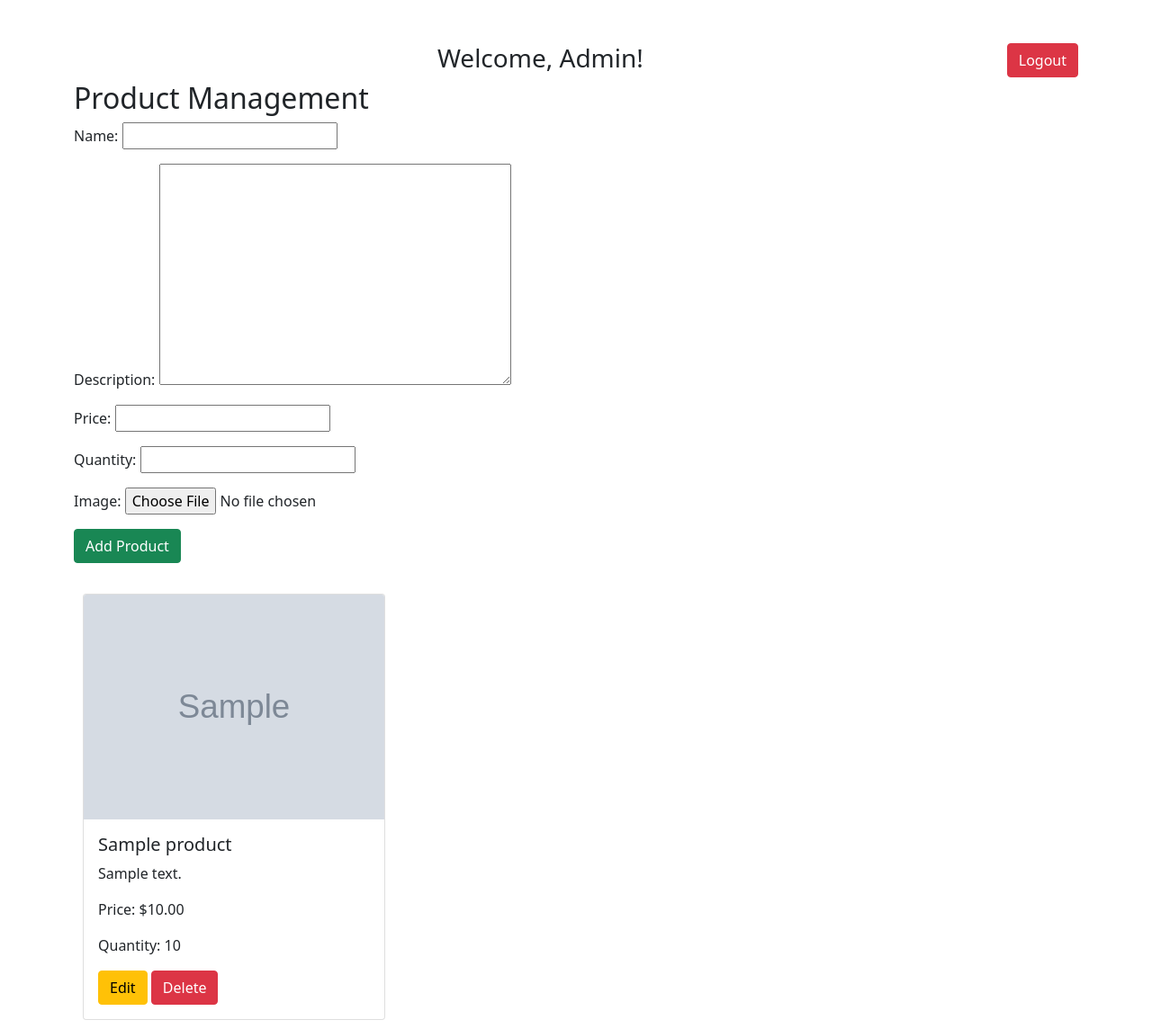
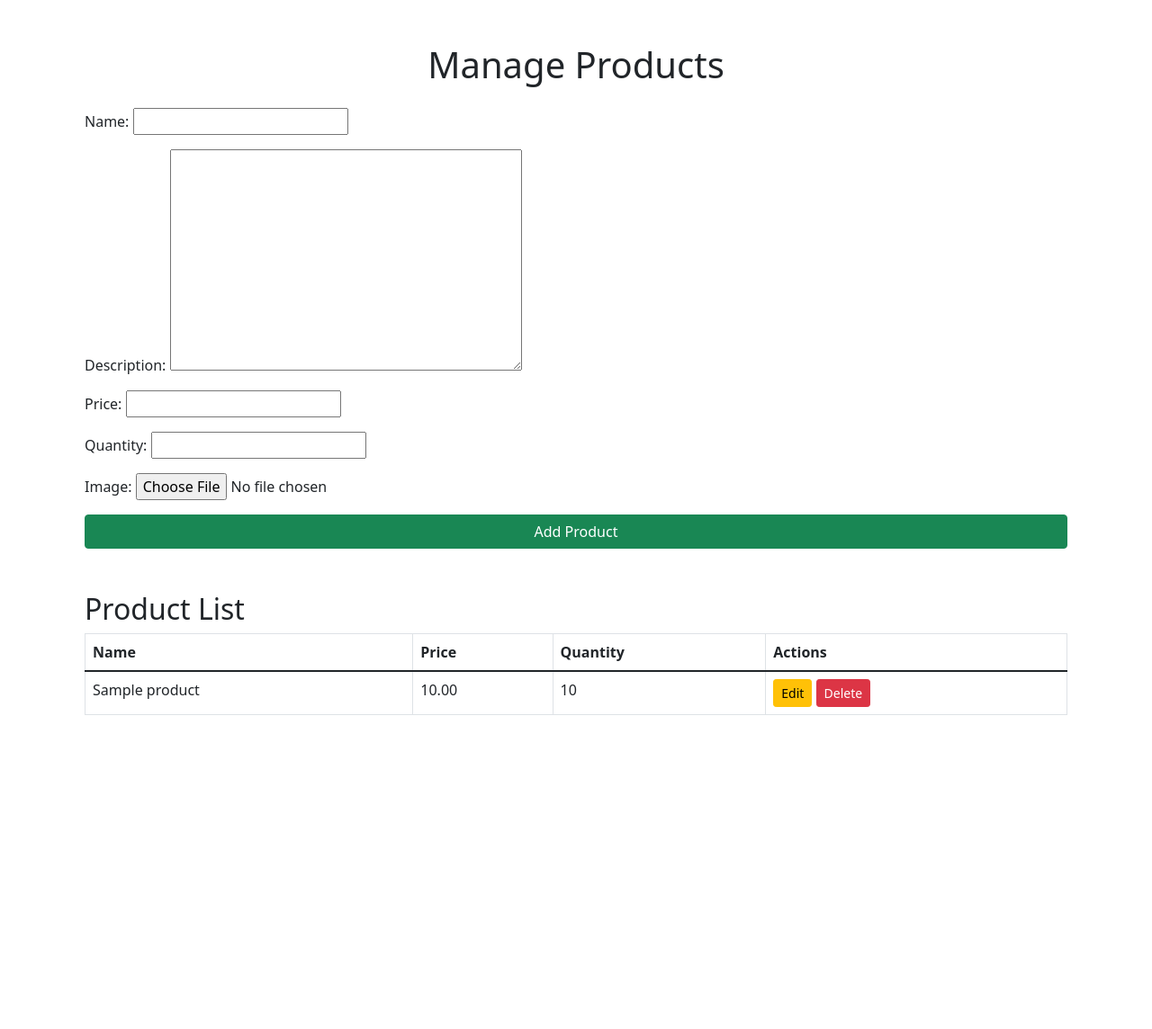
Before and after one commit to jariusismyname/pos_app, a Django app: page /crud/ in a window 1280 px wide. Shown: the part 30-1174 px from the top of the page at 90% size. After the commit the page ends 825 px from the top, so only its background shows below. Run offline with Django 5.2, Linux system fonts and the light colour scheme; tables that the repository leaves empty hold one stand-in row (values such as "Sample post"); grey boxes marked "Sample" are stand-in pictures.

Commit message:
may crud functions na

```diff
--- a/pos_app/templates/crud.html
+++ b/pos_app/templates/crud.html
@@ -1,31 +1,44 @@
 {% extends 'base.html' %}
 
 {% block content %}
-<a href="{% url 'logout' %}" class="btn btn-danger float-end">Logout</a>
+<div class="container mt-5">
+    <h1 class="text-center mb-4">Manage Products</h1>
 
-<center> <span>  <h3>Welcome, Admin!</h3></span></center>
-<h2>Product Management</h2>
-<form method="post" enctype="multipart/form-data">
-    {% csrf_token %}
-    {{ form.as_p }}
-    <button type="submit" class="btn btn-success">Add Product</button>
-</form>
+    <form method="POST" enctype="multipart/form-data">
+        {% csrf_token %}
+        {{ form.as_p }}
+        <button type="submit" class="btn btn-success w-100">Add Product</button>
+    </form>
 
-<div class="row mt-4">
-    {% for product in products %}
-    <div class="col-md-4">
-        <div class="card">
-            <img src="{{ product.image.url }}" class="card-img-top" alt="{{ product.name }}">
-            <div class="card-body">
-                <h5 class="card-title">{{ product.name }}</h5>
-                <p class="card-text">{{ product.description }}</p>
-                <p>Price: ${{ product.price }}</p>
-                <p>Quantity: {{ product.quantity }}</p>
-                <a href="#" class="btn btn-warning">Edit</a>
-                <a href="#" class="btn btn-danger">Delete</a>
-            </div>
-        </div>
-    </div>
-    {% endfor %}
+    <h2 class="mt-5">Product List</h2>
+    <table class="table table-bordered">
+        <thead>
+            <tr>
+                <th>Name</th>
+                <th>Price</th>
+                <th>Quantity</th>
+                <th>Actions</th>
+            </tr>
+        </thead>
+        <tbody>
+            {% for product in products %}
+            <tr>
+                <td>{{ product.name }}</td>
+                <td>{{ product.price }}</td>
+                <td>{{ product.quantity }}</td>
+                <td>
+                    <!-- Edit Button -->
+                    <a href="{% url 'edit-product' product.id %}" class="btn btn-warning btn-sm">Edit</a>
+
+                    <!-- Delete Button -->
+                    <form method="POST" action="{% url 'delete-product' product.id %}" style="display:inline;">
+                        {% csrf_token %}
+                        <button type="submit" class="btn btn-danger btn-sm">Delete</button>
+                    </form>
+                </td>
+            </tr>
+            {% endfor %}
+        </tbody>
+    </table>
 </div>
 {% endblock %}
--- a/pos_app/urls.py
+++ b/pos_app/urls.py
@@ -2,6 +2,8 @@ from django.urls import path
 from . import views
 
 urlpatterns = [
+    path('edit-product/<int:product_id>/', views.edit_product, name='edit-product'),  # Edit product page
+    path('delete-product/<int:product_id>/', views.delete_product, name='delete-product'),  # Delete product action
     path('admin-login/', views.custom_admin_login, name='admin-login'),  # Custom admin login page
     path('login/', views.login_view, name='login'),  # Regular login page for customers
     path('signup/', views.signup_view, name='signup'),  # Signup page
--- a/pos_app/views.py
+++ b/pos_app/views.py
@@ -7,6 +7,35 @@ from .forms import LoginForm, SignUpForm, ProductForm
 from .models import Product, CustomUser, Order
 from django.shortcuts import render, redirect
 from django.contrib import messages
+from django.shortcuts import render, redirect, get_object_or_404
+from .models import Product
+from .forms import ProductForm
+from django.contrib import messages
+from django.shortcuts import redirect, get_object_or_404
+from .models import Product
+from django.contrib import messages
+
+# Delete product view
+def delete_product(request, product_id):
+    product = get_object_or_404(Product, id=product_id)
+    product.delete()
+    messages.success(request, "Product deleted successfully!")
+    return redirect('crud')  # Redirect to the CRUD page after deletion
+
+# Edit product view
+def edit_product(request, product_id):
+    product = get_object_or_404(Product, id=product_id)
+
+    if request.method == 'POST':
+        form = ProductForm(request.POST, request.FILES, instance=product)
+        if form.is_valid():
+            form.save()
+            messages.success(request, "Product updated successfully!")
+            return redirect('crud')  # Redirect to the CRUD page after successful update
+    else:
+        form = ProductForm(instance=product)
+
+    return render(request, 'edit_product.html', {'form': form, 'product': product})
 
 def custom_admin_login(request):
     if request.method == 'POST':
```
Also changed, not shown: pos_app/templates/edit_product.html (added, +15 -0 lines).
